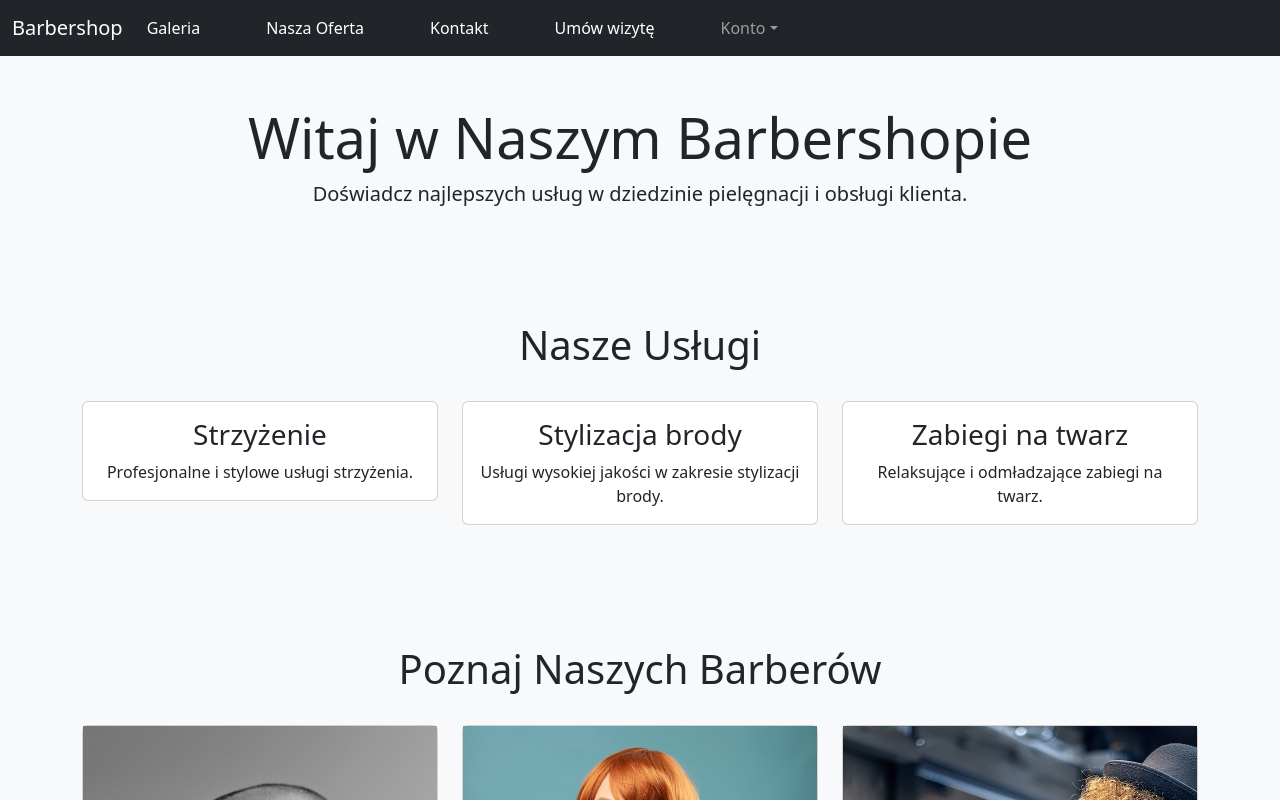
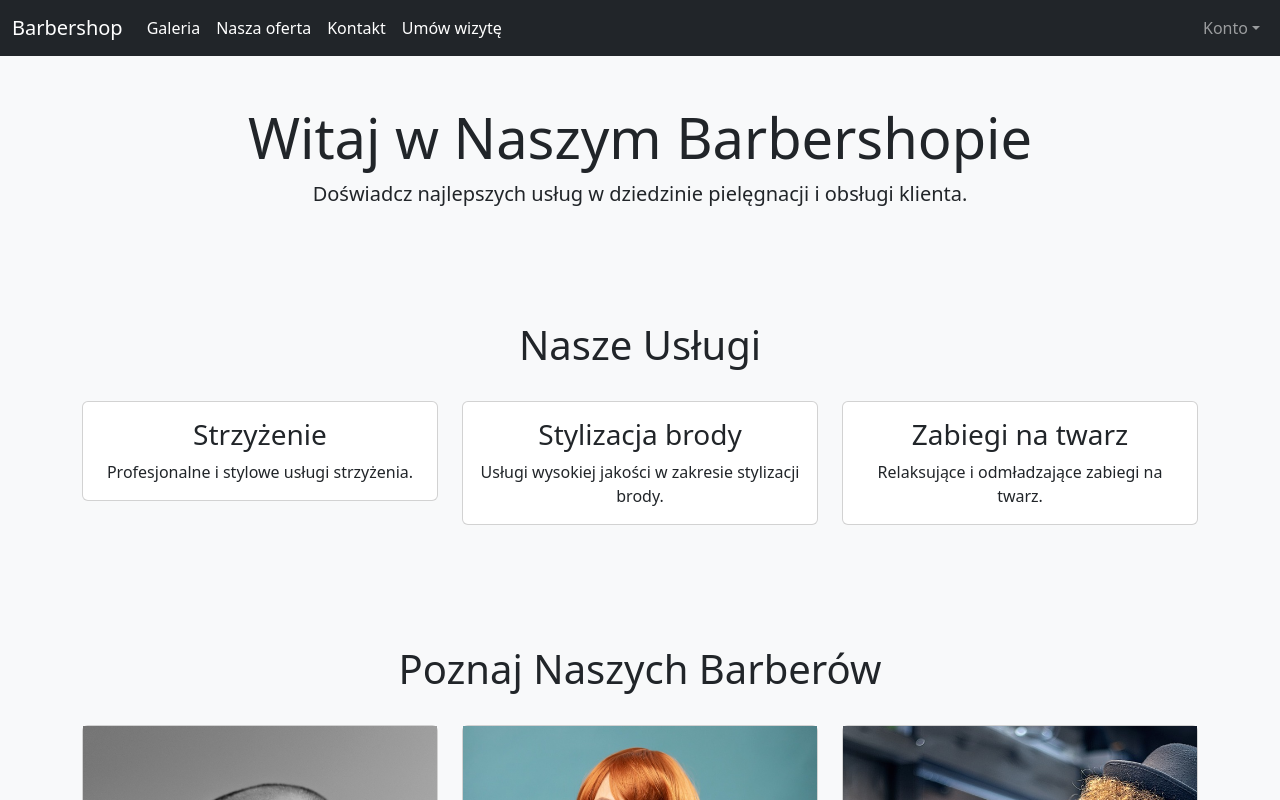
Before and after one commit to chrisitstyle/yourbarbershop, a React (Vite) app in the folder frontend/: page / in a window 1280 px wide. Shown: the top 800 px of the page. Built offline with nearby package versions, Linux system fonts and the light colour scheme; no server answers; what @supabase/auth-helpers-react would draw is missing.

Commit message:
feat(navbar): move Konto section to separate right-aligned group

```diff
--- a/frontend/src/Navbar.jsx
+++ b/frontend/src/Navbar.jsx
@@ -33,7 +33,8 @@ const Navbar = () => {
         </button>
 
         <div className="collapse navbar-collapse" id="navbarNavDropdown">
-          <ul className="navbar-nav custom-navbar-ul">
+          {/* Main navigation links left */}
+          <ul className="navbar-nav">
             <li className="nav-item">
               <Link className="nav-link active custom-nav-link" to="/gallery">
                 Galeria
@@ -41,7 +42,7 @@ const Navbar = () => {
             </li>
             <li className="nav-item">
               <Link className="nav-link active custom-nav-link" to="/offers">
-                Nasza Oferta
+                Nasza oferta
               </Link>
             </li>
             <li className="nav-item">
@@ -65,7 +66,10 @@ const Navbar = () => {
                 </Link>
               </li>
             )}
+          </ul>
 
+          {/* Account navigation right */}
+          <ul className="navbar-nav ms-auto">
             <li className="nav-item dropdown">
               <a
                 className="nav-link dropdown-toggle custom-nav-link"
@@ -75,7 +79,7 @@ const Navbar = () => {
               >
                 Konto
               </a>
-              <ul className="dropdown-menu">
+              <ul className="dropdown-menu dropdown-menu-end">
                 {isLoggedIn ? (
                   <>
                     {isAdmin && (
@@ -98,6 +102,9 @@ const Navbar = () => {
                         </Link>
                       </li>
                     )}
+                    <li>
+                      <hr className="dropdown-divider" />
+                    </li>
                     <li>
                       <button
                         className="dropdown-item custom-nav-link"
```
